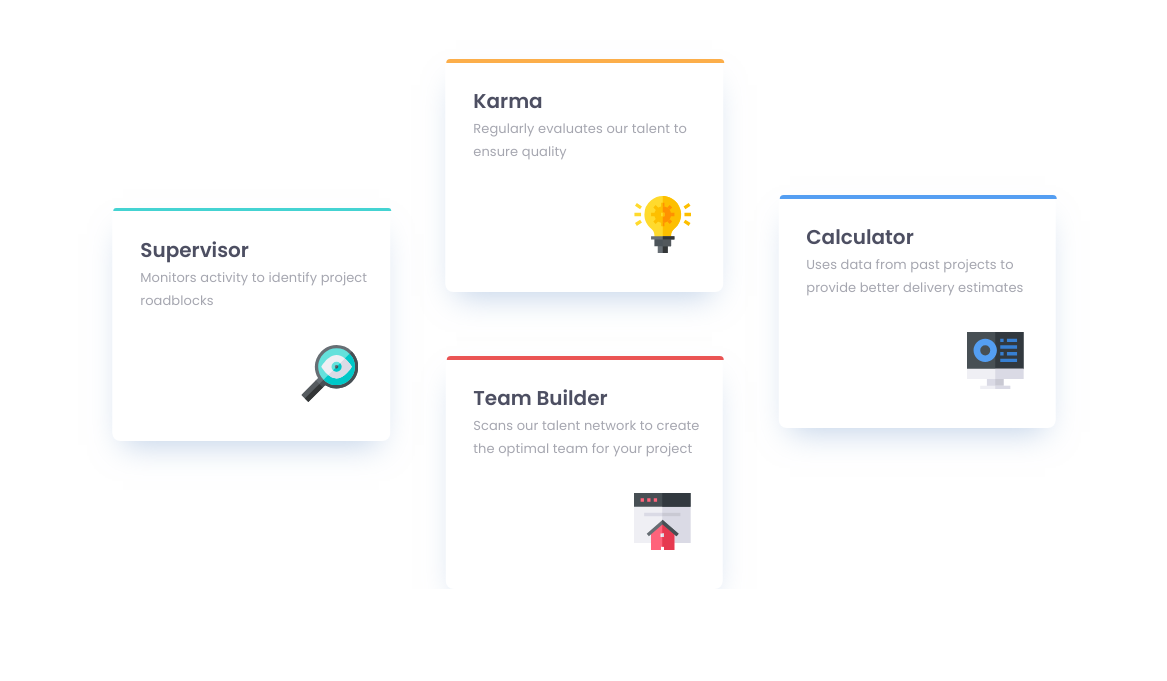
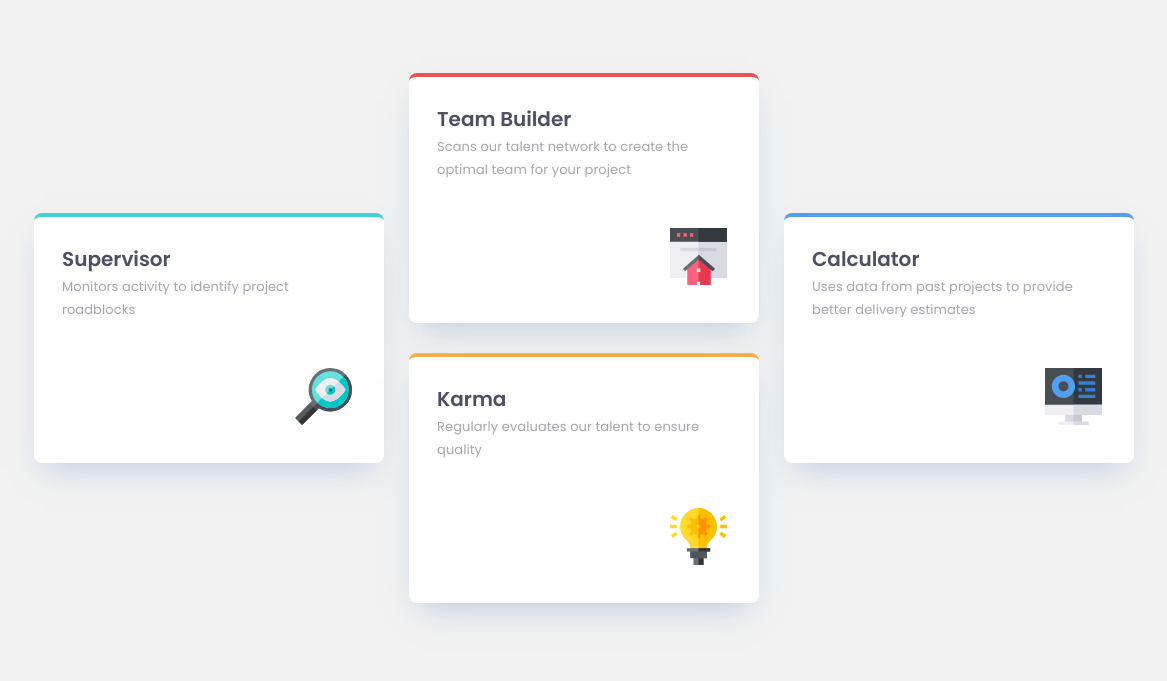
Before and after one commit to DavitAndzavelidze/four-card-feature-section-master, a plain HTML site: page index.html in a window 1536 px wide. Shown: the part 260-941 px from the top of the page, without its empty margins (184-1351 px from the left). Before the commit the page ends 849 px from the top, so only its background shows below. Drawn offline with Linux system fonts and the light colour scheme.

Commit message:
fix styles and position

```diff
--- a/index.html
+++ b/index.html
@@ -30,30 +30,36 @@
     </header>
     <section>
       <div class="card__box">
-        <div class="card first">
+        <div class="card">
           <h3>Supervisor</h3>
           <p>Monitors activity to identify project roadblocks</p>
           <div class="image__box">
             <img src="./images/icon-supervisor.svg" alt="Supervisor" />
           </div>
         </div>
-        <div class="card second">
+        <div class="card__wrapper">
+          <div class="card builder">
             <h3>Team Builder</h3>
             <p>
-            Scans our talent network to create the optimal team for your project
+              Scans our talent network to create the optimal team for your
+              project
             </p>
             <div class="image__box">
-            <img src="./images/icon-team-builder.svg" alt="icon-team-builder" />
+              <img
+                src="./images/icon-team-builder.svg"
+                alt="icon-team-builder"
+              />
             </div>
           </div>
-        <div class="card third">
+          <div class="card karma">
             <h3>Karma</h3>
             <p>Regularly evaluates our talent to ensure quality</p>
             <div class="image__box">
               <img src="./images/icon-karma.svg" alt="icon-karma" />
             </div>
           </div>
-        <div class="card fourth">
+        </div>
+        <div class="card calculator">
           <h3>Calculator</h3>
           <p>
             Uses data from past projects to provide better delivery estimates
--- a/style.css
+++ b/style.css
@@ -13,6 +13,7 @@
 }
 body {
   font-family: "Poppins", sans-serif;
+  background: #f2f2f2;
 }
 .content__box {
   display: flex;
@@ -51,8 +52,10 @@ body {
 .card__box {
   display: flex;
   flex-direction: column;
+  column-gap: 25px;
   justify-content: center;
   align-items: flex-start;
+  margin-bottom: 78px;
 }
 .card {
   width: 311px;
@@ -60,32 +63,22 @@ body {
   padding: 27px 0 0 28px;
   background: var(--white);
   box-shadow: 0px 15px 30px -11px rgba(131, 166, 210, 0.5);
+  border-top: 4px solid var(--blue-light);
   border-radius: 8px;
   position: relative;
+  z-index: 99;
 }
-.card:last-child {
-  margin-bottom: 78px;
+.card__wrapper {
+  margin: 0 auto;
 }
-.card::after {
-  content: "";
-  width: 100%;
-  height: 3.55px;
-  background: var(--blue-light);
-  box-shadow: 0px 15px 30px -11px rgba(131, 166, 210, 0.5);
-  border-radius: 8px 8px 0 0;
-  position: absolute;
-  margin: 0 1px;
-  top: 0;
-  left: 0;
+.builder {
+  border-top: 4px solid var(--red);
 }
-.card:nth-child(2)::after {
-  background: var(--red);
+.karma {
+  border-top: 4px solid var(--orange);
 }
-.card:nth-child(3)::after {
-  background: var(--orange);
-}
-.card:nth-child(4)::after {
-  background: var(--blue);
+.calculator {
+  border-top: 4px solid var(--blue);
 }
 .card h3 {
   font-weight: 600;
@@ -115,32 +108,6 @@ body {
 
 /*************** Desktop **************/
 @media (min-width: 1440px) {
-  .card__box {
-    flex-direction: row;
-    justify-content: center;
-    align-items: center;
-    width: 1110px;
-    height: 530px;
-    margin: 0 auto;
-  }
-  .first {
-    transform: translateX(30%);
-    margin: 0;
-  }
-  .fourth {
-    transform: translateX(-30%);
-    margin: 0;
-  }
-  .second {
-    align-self: flex-end;
-    transform: translateX(50%);
-    margin: 0;
-  }
-  .third {
-    align-self: flex-start;
-    margin: 0;
-    transform: translateX(-50%);
-  }
   .content__box h3 {
     font-size: 36px;
     line-height: 54px;
@@ -151,17 +118,34 @@ body {
     line-height: 54px;
     text-align: center;
     letter-spacing: 0.25px;
+    margin-top: 1px;
   }
   .content__box p {
     width: 540px;
+    margin-top: 13px;
+  }
+  .card__box {
+    flex-direction: row;
+    row-gap: 30px;
+    justify-content: center;
+    align-items: center;
+  }
+  .card__wrapper {
+    margin: 0;
   }
   .card {
     width: 350px;
+    height: 250px;
+    margin: 0;
   }
-  .card:last-child {
-    margin-bottom: 25px;
+  .builder {
+    margin-bottom: 30px;
   }
   .card .image__box {
     padding: 0 32px 32px 0;
+    margin-top: 47px;
+  }
+  .card p {
+    width: 286px;
   }
 }
```
Lines whose indentation alone changed are shown as unchanged.
